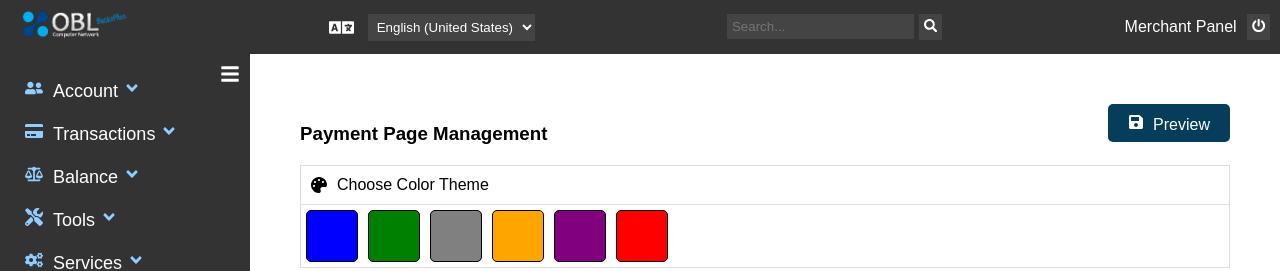
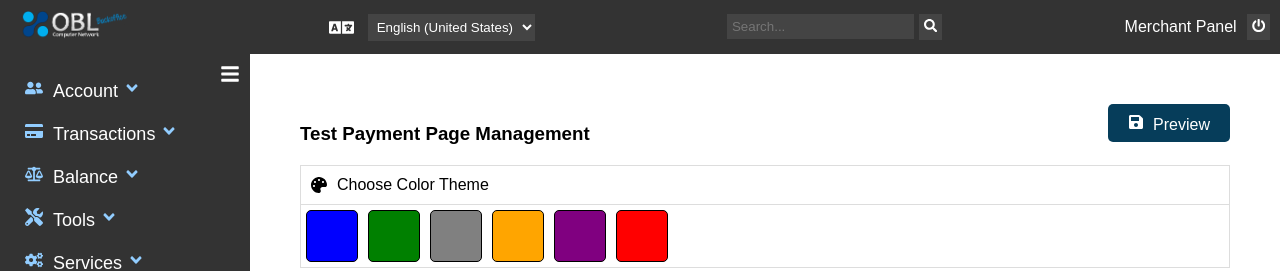
Before and after one commit to KamleshKumar427/PBTPaymentSolutions_New_Stack, a React (Vite) app in the folder Frontend/: page /PaymentPage in a window 1280 px wide. Shown: the top 271 px of the page. Built offline with nearby package versions, Linux system fonts and the light colour scheme.

Commit message:
test changes

```diff
--- a/Frontend/src/Pages/PaymentPage/PaymentPage.jsx
+++ b/Frontend/src/Pages/PaymentPage/PaymentPage.jsx
@@ -73,7 +73,7 @@ const PaymentPageManagement = () => {
     <div className="payment-page-management">
       {/* Separate out the CSS of Previwe button from here */}
       <div style={{display:"flex", justifyContent:"space-between"}}>
-        <h3>Payment Page Management</h3>
+        <h3>Test Payment Page Management</h3>
         <button className="save-button" style={{height:"38px"}}>
           <FaSave />
           &nbsp; Preview
```
